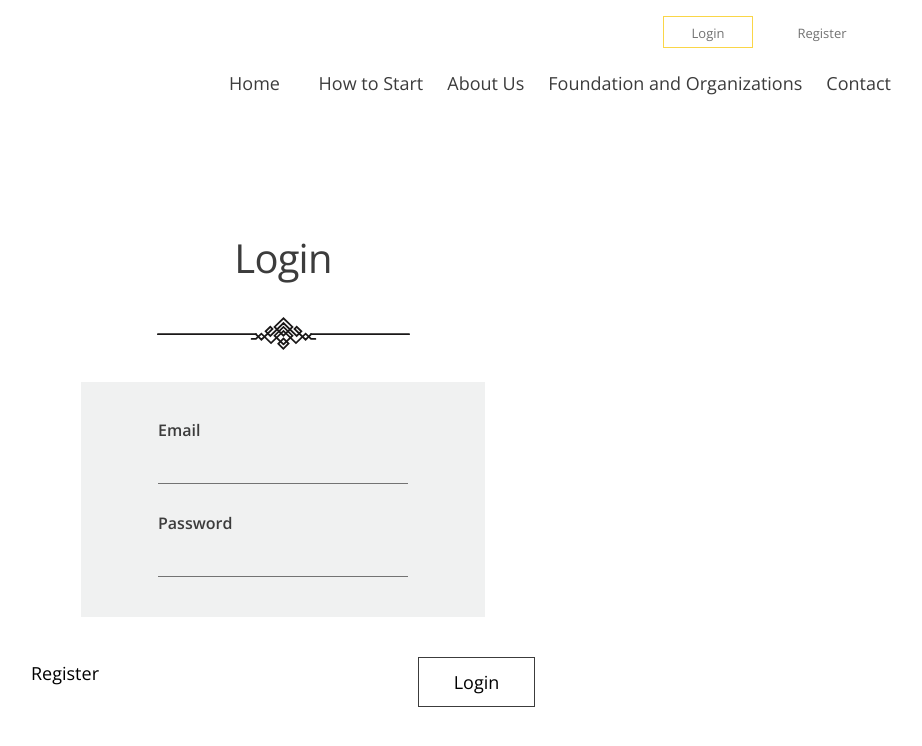
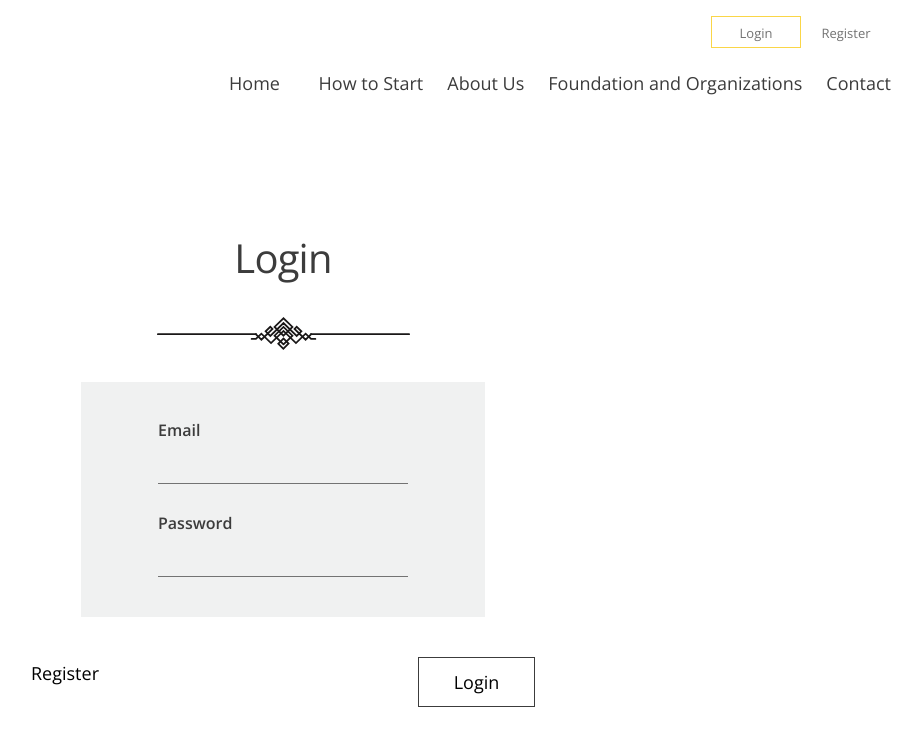
Before and after one commit to karolina-rachuta/Donate_items, a React (Vite) app: page /login in a window 1280 px wide. Shown: the top 746 px of the page, without its empty margins (357-1279 px from the left). Built offline with nearby package versions, Linux system fonts and the light colour scheme; no server answers.

Commit message:
menu login

```diff
--- a/src/scss/components/_homeHeader.scss
+++ b/src/scss/components/_homeHeader.scss
@@ -37,7 +37,6 @@ nav {
   display: flex;
   list-style: none;
   justify-content: end;
-  gap: 1.5rem;
   margin-bottom: 1rem;
   position: relative;
   z-index: 1;
@@ -142,6 +141,7 @@ nav {
 
 
 .menu__home {
+  gap: 1.5rem;
   font-size: 1.125rem;
   color: $fourth-color;
   font-family: $font-base;
```
